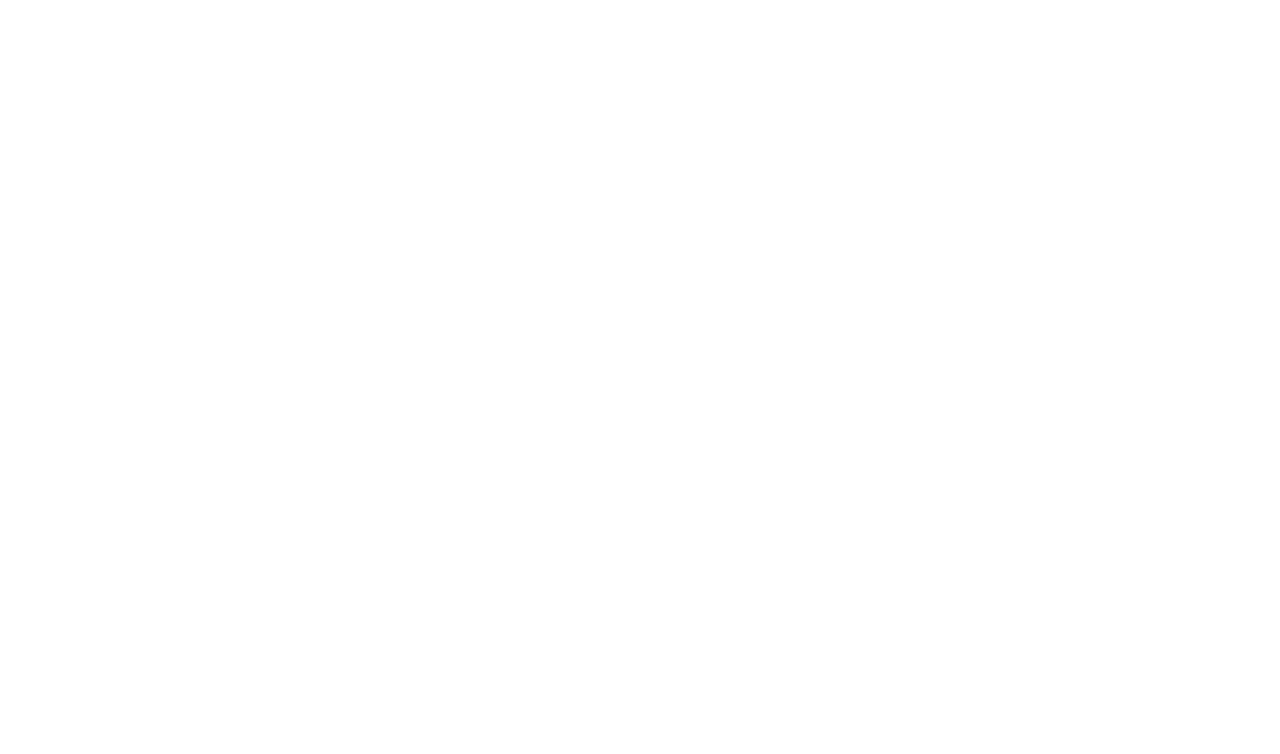
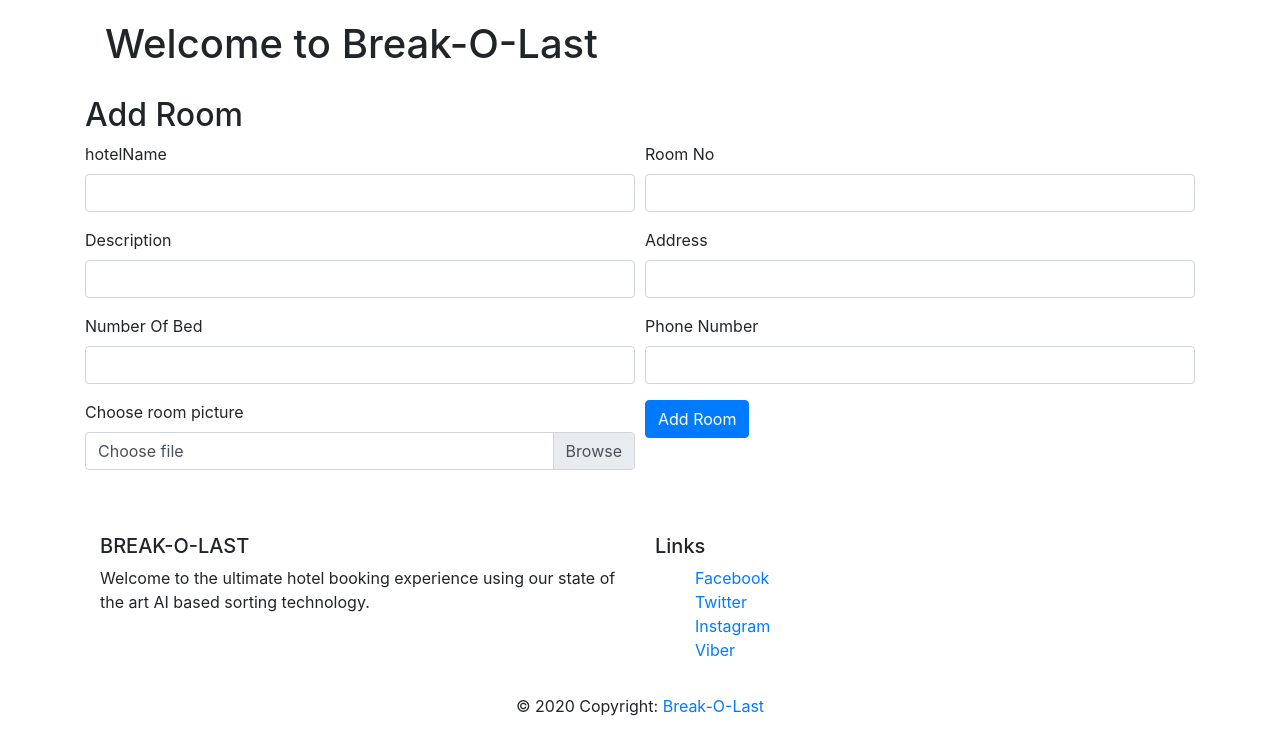
Before and after one commit to sujanodari/Front-end_Break_O_Last-Hotel-Booking-system-, a React app: page /adminDashboard in a window 1280 px wide. Shown: the top 754 px of the page. Built offline with nearby package versions, Linux system fonts and the light colour scheme; sample sign-in values are in the browser's storage.

Commit message:
[#12]admin login and room additions

```diff
--- a/src/App.js
+++ b/src/App.js
@@ -2,8 +2,10 @@
 import {Container} from 'reactstrap';
 import { BrowserRouter, Route, Switch } from 'react-router-dom';
 import Login from './components/login/Login';
+import AdminLogin from './components/login/AdminLogin';
  import Register from './components/register/Register';
  import Dashboard from './components/dashboard/Dashboard'
+ import AdminDashboard from './components/dashboard/AdminDashboard'
  import About from './components/about/about'
  import Profile from './components/profile/profile'
  import Book from './components/book/Book'
@@ -14,9 +16,11 @@
         <Container>
             <BrowserRouter>
             <Switch>
+            <Route exact path='/admin' component={AdminLogin} />
             <Route exact path='/' component={Login} />
             <Route exact path='/register' component={Register}/>
             <Route exact path='/dashboard' component={Dashboard}/>
+            <Route exact path='/adminDashboard' component={AdminDashboard}/>
             <Route exact path='/about' component={About}/>
             <Route exact path='/profile' component={Profile}/>
             <Route exact path='/book' component={Book}/>
--- /dev/null
+++ b/src/components/dashboard/AdminDashboard.js
@@ -0,0 +1,158 @@
+
+import React, { Component } from 'react'
+import { Button, FormGroup, Label, Input, Row, Col, CustomInput, FormText } from 'reactstrap'
+import axios from 'axios'
+import Footer from './Footer';
+import { Redirect } from 'react-router'
+class AdminDasbhoard extends React.Component{
+    constructor(props){
+        super(props)
+        this.state={
+            hotelName: '',
+            roomNo: '',
+            description: '',
+            address:"",
+            noOfBed:'',
+            phone: '',
+            file:null,
+            roomImage:""
+        }
+    }
+
+      //to handle change of form
+      handleChange=(e)=>{
+        this.setState({
+            [e.target.name]:e.target.value
+        })
+       // console.log(e.target.value)
+    }
+
+
+    handleFileSelect=(e)=>{
+        this.setState({
+            file: e.target.files[0]
+        })
+    }
+
+
+
+    addRoom=(e)=>{
+
+        //prevent default
+        e.preventDefault();
+
+        const formdata = new FormData()
+        formdata.append('roomImage', this.state.file)
+
+        axios.post('http://localhost:3012/api/v1/hotel/rooms/image', formdata, this.state.config)
+            .then((response) => {
+                localStorage.setItem('myImage',response.data.filename)
+
+
+                var data = {
+                    hotelName:this.state.hotelName,
+                    roomNo: this.state.roomNo,
+                    description: this.state.description,
+                    address:this.state.address,
+                    noOfBed:this.state.noOfBed,
+                    phone: this.state.phone,
+                    roomImage:localStorage.getItem('myImage')
+
+                }
+      //using axois to hit api
+      axios.post('http://localhost:3012/api/v1/hotel/rooms',data)
+      .then((response)=>{
+
+        console.log(response.data)
+          //setting registered to true to redirect to login component
+          this.setState({
+                     hotelName:'',
+                    roomNo: '',
+                    description:'',
+                    address:'',
+                    noOfBed:'',
+                    phone:''
+
+
+          })
+          console.log(this.state)
+      }).catch((err)=>{console.log(err)
+    }).catch((err)=>console.log(err))
+
+    })
+}
+
+
+    render(){
+
+        if((localStorage.getItem('admin_token')===null)){
+            return <Redirect to='/admin' />
+          }
+        return(
+            <div>
+            <React.Fragment>
+          <h1 className="welcome">Welcome to Break-O-Last</h1>
+
+            <h2>Add Room</h2>
+            <Row form>
+                 <Col md={6}>
+                <FormGroup>
+                    <Label for='username'>hotelName</Label>
+                    <Input type='text' name='hotelName' id='username'
+                        value={this.state.hotelName} onChange={this.handleChange} />
+                </FormGroup>
+                </Col>
+                 <Col md={6}>
+                <FormGroup>
+                    <Label for='phone'>Room No</Label>
+                    <Input type='text' name='roomNo' id='phone'
+                        value={this.state.roomNo} onChange={this.handleChange} />
+                </FormGroup>
+                </Col>
+                <Col md={6}>
+                <FormGroup>
+                    <Label for='email'>Description</Label>
+                    <Input type='text' name='description' id='email'
+                        value={this.state.description} onChange={this.handleChange} />
+                </FormGroup>
+                </Col>
+                <Col md={6}>
+                <FormGroup>
+                    <Label for='address'>Address</Label>
+                    <Input type='text' name='address' id='address'
+                        value={this.state.address} onChange={this.handleChange} />
+                </FormGroup>
+                </Col>
+                <Col md={6}>
+                <FormGroup>
+                    <Label for='number'>Number Of Bed</Label>
+                    <Input type='text' name='noOfBed' id='address'
+                        value={this.state.noOfBed} onChange={this.handleChange} />
+                </FormGroup>
+                </Col>
+                <Col md={6}>
+                <FormGroup>
+                    <Label for='cPassowrd'>Phone Number</Label>
+                    <Input type='text' name='phone' id='cPassword'
+                        value={this.state.phone} onChange={this.handleChange} />
+                </FormGroup>
+                </Col>
+                <Col md={6}>
+                <FormGroup>
+                <Label for='Profile'>Choose room picture</Label>
+                    <CustomInput type="file" id="userImage" onChange={this.handleFileSelect}/>
+                </FormGroup>
+                </Col>
+                <Col md={4}>
+                <Button color='primary' onClick={this.addRoom}>Add Room</Button>
+                </Col>
+            </Row>
+            </React.Fragment>
+            <Footer />
+            </div>
+        )
+
+    }
+}
+
+export default AdminDasbhoard;
--- /dev/null
+++ b/src/components/login/AdminLogin.js
@@ -0,0 +1,112 @@
+import React,{Component} from 'react';
+import {Link,Redirect} from 'react-router-dom';
+
+import axios from 'axios';
+import {
+   Row, Col,
+    FormGroup,FormText, Label, Input,
+    Button,
+  } from 'reactstrap';
+
+import "./Login.css";
+import Footer from '../dashboard/Footer';
+
+class AdminLogin extends Component{
+    constructor(props){
+        super(props)
+        this.state={
+            phone:"",
+            password:"",
+            looged:false
+        }
+    }
+//handaling vhange in form
+    handleChange=(e)=>{
+      this.setState({
+        [e.target.name]:e.target.value
+      })
+    //  console.log(e.target.value)
+    }
+
+    login=(e)=>{
+
+        // url // data // headers
+          axios.post('http://localhost:3012/api/v1/admin/signin',this.state )
+
+          .then(function(response){
+            //store the token in local storage of broser for future use
+            console.log(response.data)
+            localStorage.setItem("admin_token",response.data.usertoken)
+
+
+          })
+          .catch(function(err){
+           console.log(err)
+           // this.setState({ phone: '', password: '' })
+          })
+
+            if(!(localStorage.getItem('admin_token')==null)){
+              this.setState({
+                looged:true
+              })
+            }
+
+
+
+
+        }
+
+
+    render(){
+      if(this.state.looged==true){
+        return <Redirect to='/adminDashboard' />
+      }
+      if(!(localStorage.getItem('admin_token')==null)){
+        return <Redirect to='/adminDashboard' />
+      }
+
+        return(
+          <div>
+          <React.Fragment>
+        <h1 className="welcome">Welcome to Break-O-Last</h1>
+        <h2>Sign In</h2>
+
+        <Row form>
+         <Col md={6}>
+            <FormGroup>
+              <Label>Phone</Label>
+              <Input
+                type="text"
+                name="phone"
+                id="phone"
+                value={this.state.phone}
+                onChange={this.handleChange}
+                placeholder="Phone Number"
+              />
+            </FormGroup>
+          </Col>
+          <Col md={6}>
+            <FormGroup>
+              <Label for="examplePassword">Password</Label>
+              <Input
+                type="password"
+                name="password"
+                id="examplePassword"
+                value={this.state.password}
+                onChange={this.handleChange}
+                placeholder="********"
+              />
+            </FormGroup>
+          </Col>
+          <Col md={4}>
+          <Button onClick={this.login}>Login</Button>
+          </Col>
+        </Row>
+      </React.Fragment>
+      <Footer />
+      </div>
+        );
+    }
+
+}
+export default AdminLogin;
```
Also changed, not shown: 1 other file (tests, documents, lock files or other folders).
